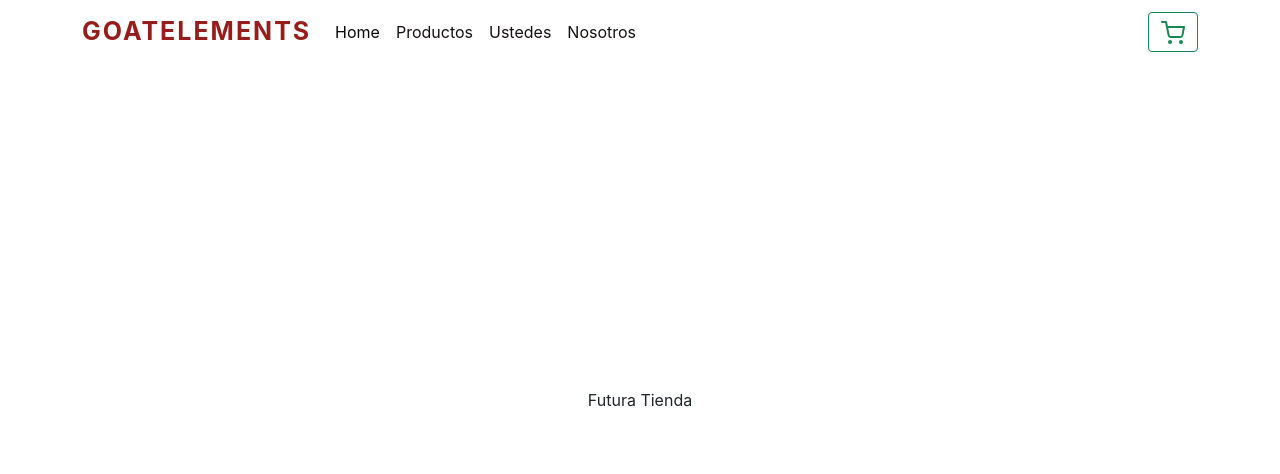
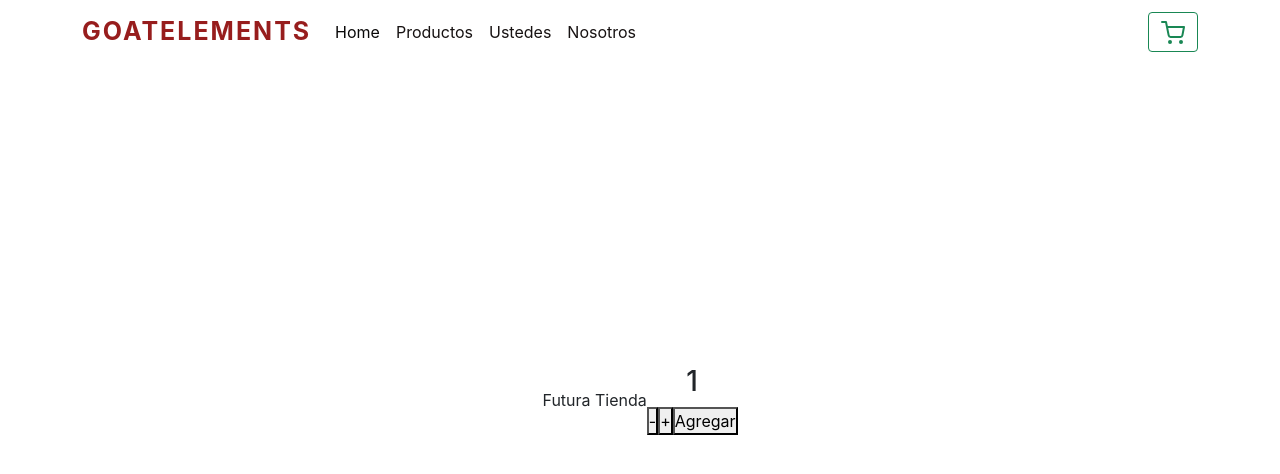
Before and after one commit to dimoruss/ecom-goatelements, a React (Create React App) app: page / in a window 1280 px wide. Shown: the top 474 px of the page. Built offline with nearby package versions, Linux system fonts and the light colour scheme.

Commit message:
se agrego item count

```diff
--- /dev/null
+++ b/src/components/ItemCount/ItemCount.js
@@ -0,0 +1,29 @@
+import {useState} from 'react'
+
+const ItemCount = ({stock, initial, onAdd}) => {
+    const [ count, setCount] = useState(initial);
+    const incrementar = () => {
+        setCount(count+1)
+    }
+    const decrementar = () => {
+        setCount((valAnt) => (valAnt > 0 ? count - 1 :  count))
+    }
+
+    return (
+        <div>
+            <h3>{count}</h3>
+            <button onClick={decrementar}>-</button>
+            <button onClick={incrementar}>+</button>
+            <button onClick={()=> {
+                if (count <= stock){
+                    onAdd(count)
+                }
+                else{
+                    alert("No hay stock disponible")
+                }
+            }}>Agregar</button>
+        </div>
+    )
+}
+
+export default ItemCount
--- a/src/components/ItemListContainer/ItemListContainer.js
+++ b/src/components/ItemListContainer/ItemListContainer.js
@@ -1,8 +1,9 @@
 import React from 'react';
-import "./ItemListContainer.css"
+import "./ItemListContainer.css";
+import ItemCount from "../ItemCount/ItemCount";
 
 const ItemListContainer = ({greeting}) => {
-    return <div className="container-list">{greeting}</div>;
+    return <div className="container-list">{greeting}<ItemCount stock={5} initial={1} onAdd={()=> alert('agregados al carrito ${n} productos')}/></div>
     }
 
 export default ItemListContainer;
```
